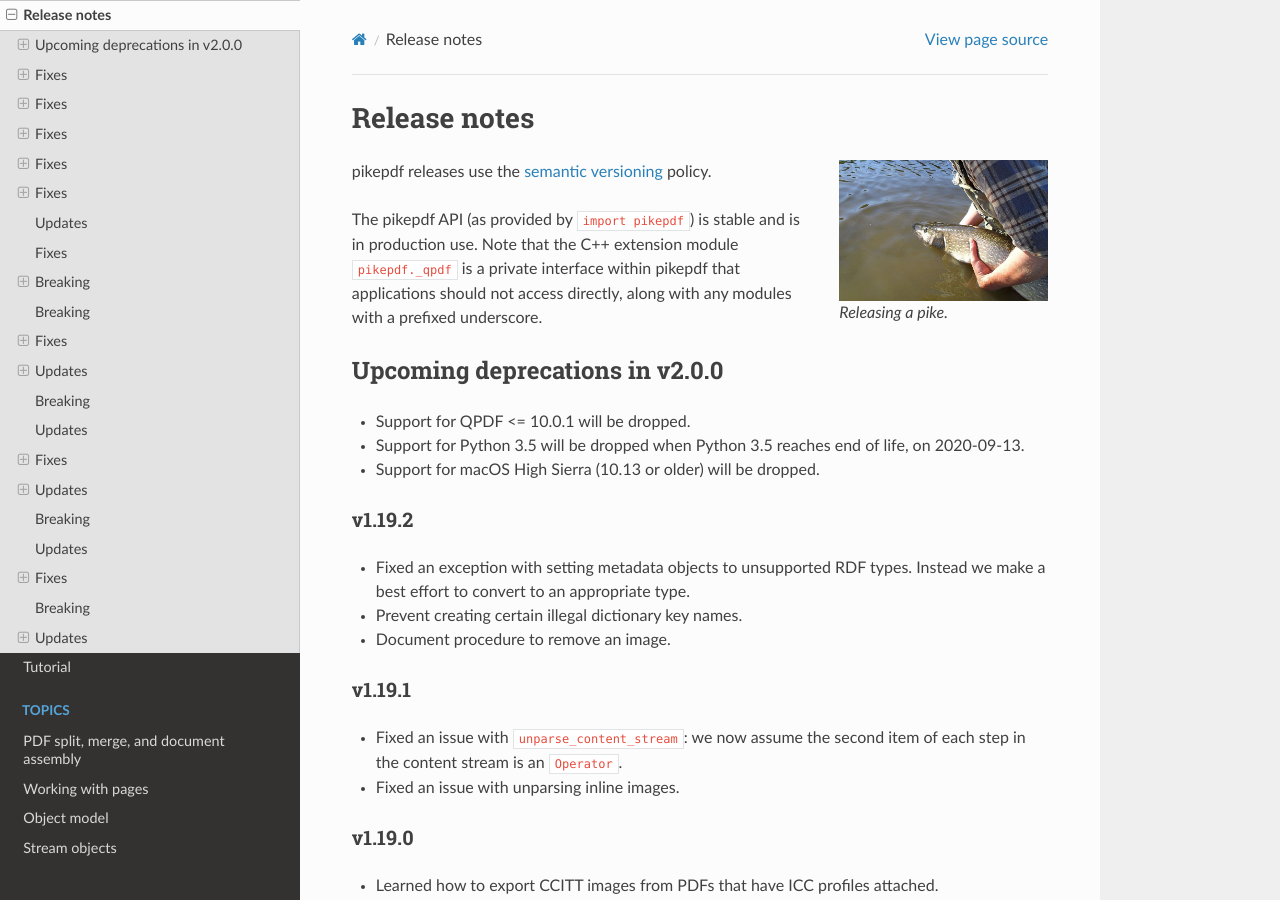
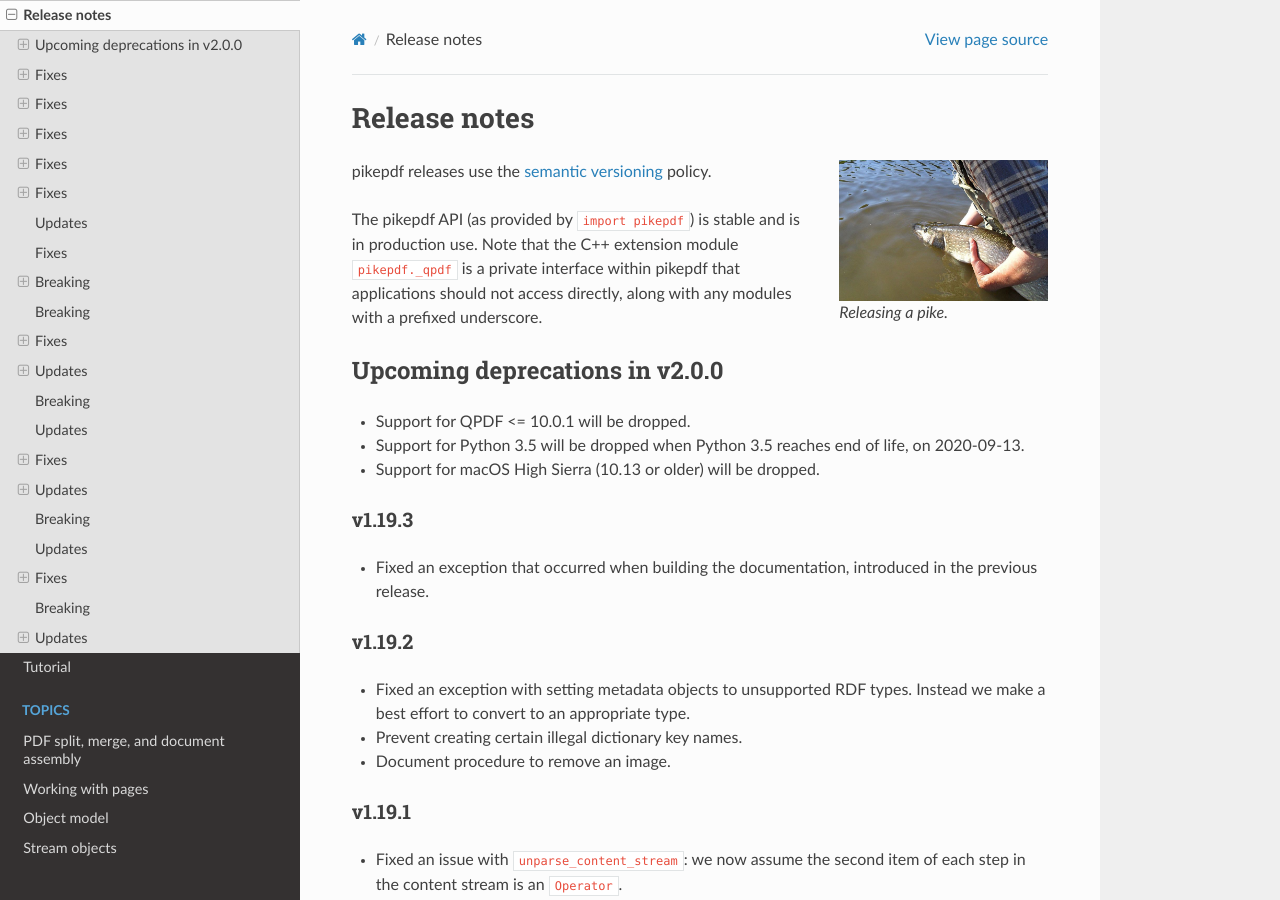
Before and after one commit to pikepdf/pikepdf, a Sphinx documentation site: the page built from docs/release_notes.rst, in a window 1280 px wide and 900 px high. Built offline with Sphinx 7.4.7 and the Read the Docs theme 2.0.0, drawn with Linux system fonts in a browser that asks for light colours; the version number could not be read and is left out.

Commit message:
v1.19.3 release notes

```diff
--- a/docs/release_notes.rst
+++ b/docs/release_notes.rst
@@ -25,6 +25,12 @@ Upcoming deprecations in v2.0.0
 -  Support for Python 3.5 will be dropped when Python 3.5 reaches end of life,
    on 2020-09-13.
 -  Support for macOS High Sierra (10.13 or older) will be dropped.
+
+v1.19.3
+=======
+
+-  Fixed an exception that occurred when building the documentation, introduced in
+   the previous release.
 
 v1.19.2
 =======
```
